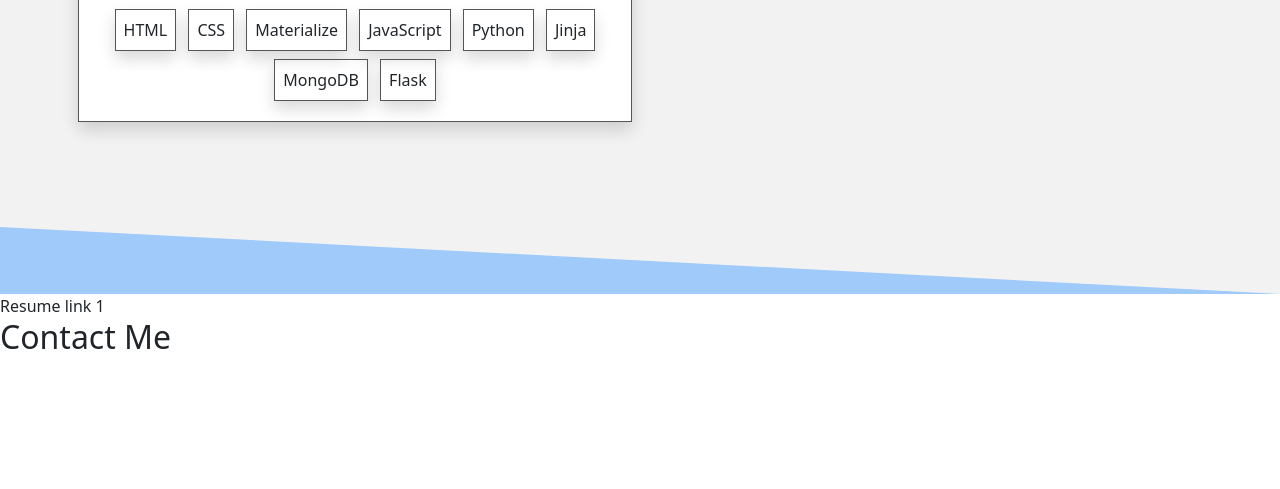
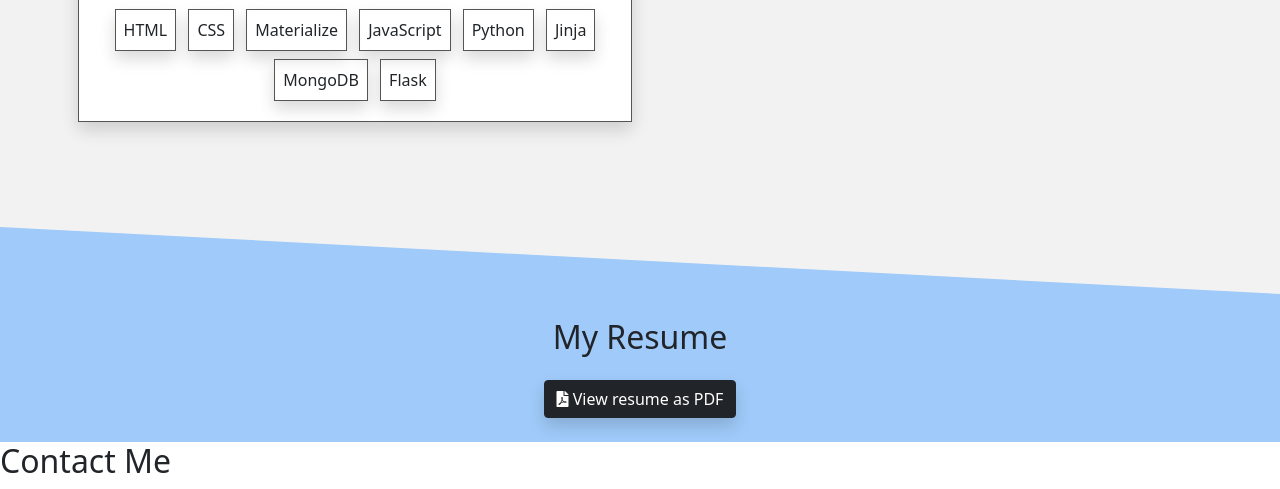
Before and after one commit to mark-obeirne/markobeirne-portfolio, a plain HTML site: page index.html in a window 1280 px wide. Shown: the part 695-1184 px from the top of the page. Before the commit the page ends 1059 px from the top, so only its background shows below. Drawn offline with nearby package versions, Linux system fonts and the light colour scheme.

Commit message:
Add resume section
- Add layout for resume section
- Update classes for margin and padding
- Add placeholder anchor tag for resume link

```diff
--- a/index.html
+++ b/index.html
@@ -91,9 +91,19 @@
         <div class="slanted-grey-container">
             <div class="slanted-grey">&nbsp;</div>
         </div>
-        <section>
-            Resume link 1
-        </section>
+        <div class="container-fluid resume-section pt-4 pt-4">
+            <section>
+                <h2 class="text-center mb-4">My Resume</h2>
+                <div class="container">
+                    <div class="row">
+                        <div class="col text-center mb-4">
+                            <a href="" target="_blank" class="btn btn-dark mx-2 shadow"><i class="fas fa-file-pdf"></i> View resume as PDF</a>
+                        </div>
+                    </div>
+                </div>
+            </section>
+        </div>
+
         <section>
             <h2>Contact Me</h2>
         </section>
```
